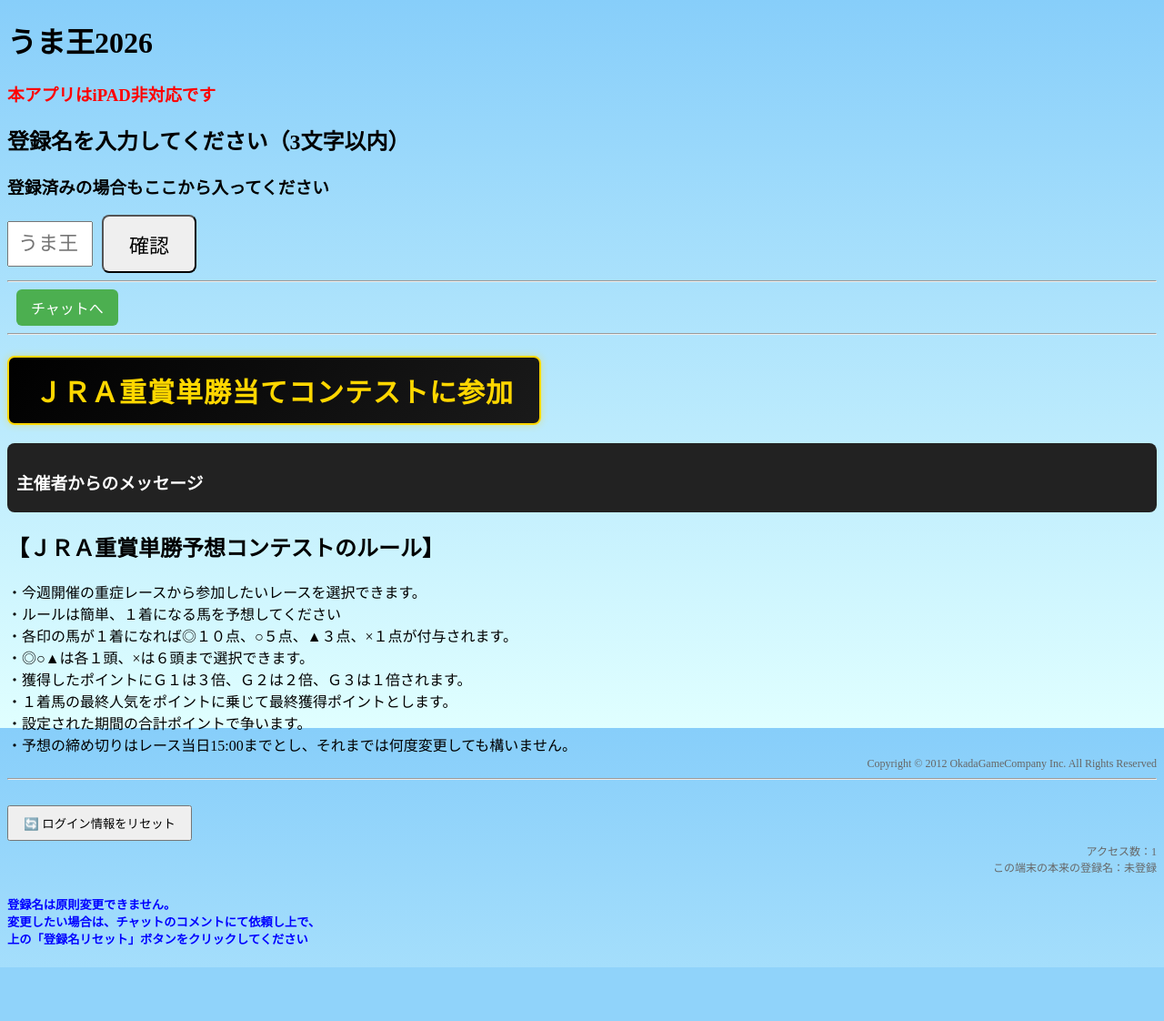
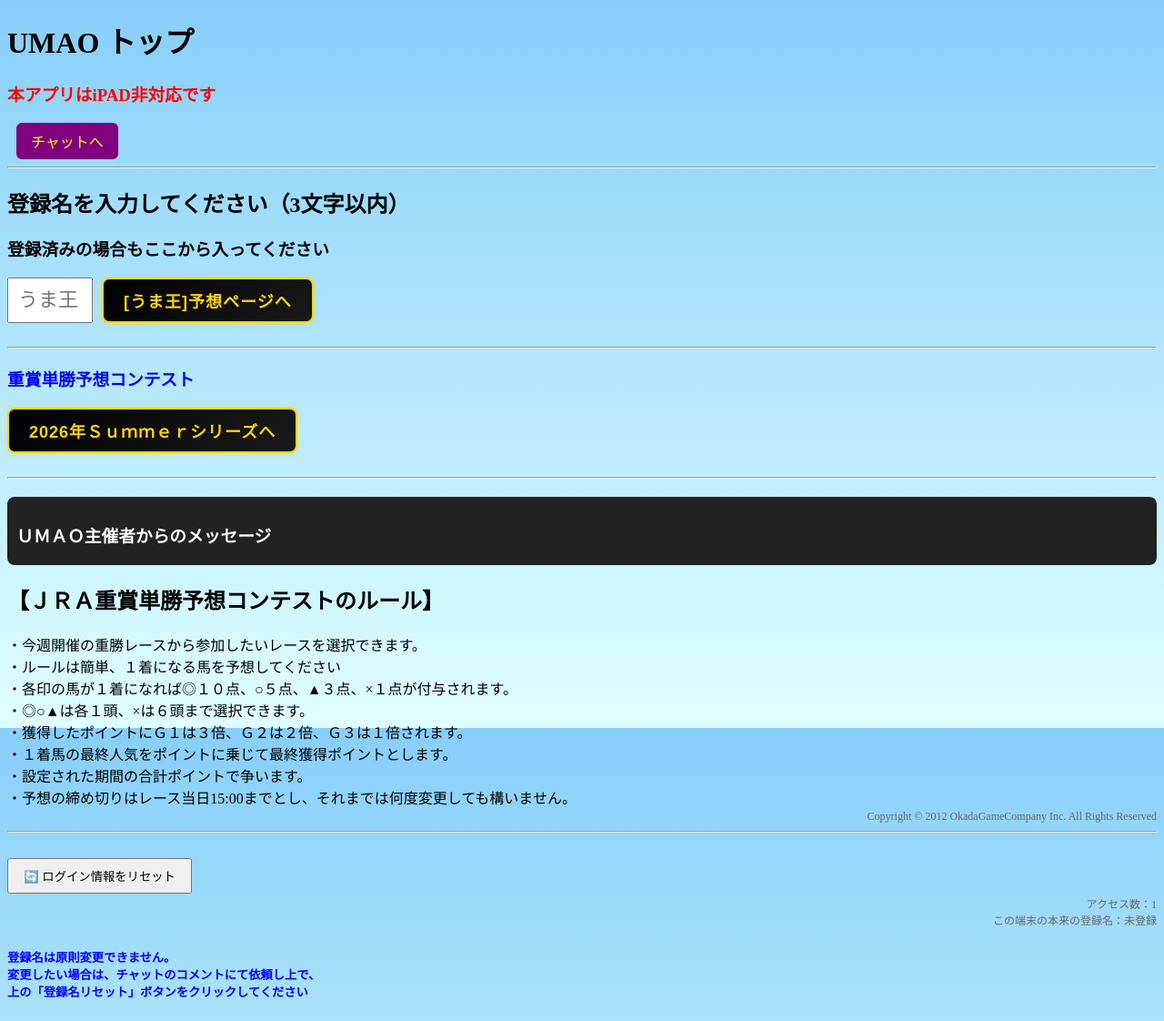
Before and after one commit to udonpakupaku2823-Sakipapa/umao2026-flask, a Flask app: template templates/index.html in a window 1280 px wide. Shown: the whole page at 91% size. Before the commit the page ends 1063 px from the top, so only its background shows below. Run offline with Flask 3, Linux system fonts and the light colour scheme; the template is opened without the code that fills it: most values are stand-ins (such as "Sample title", 1, 10 or a date in 2020); data that the repository does not hold is empty; some libraries are stand-ins or nearby versions.

Commit message:
Add files via upload

```diff
--- a/templates/contest_select.html
+++ b/templates/contest_select.html
@@ -113,11 +113,12 @@
 
     <button onclick="location.href='/'">戻る</button>
 
-    <h1>ＪＲＡ重賞単勝予想コンテスト</h1>
+    <!--<h1>ＪＲＡ重賞単勝予想コンテスト</h1>-->
+    <h1>UMAO 単勝コンテスト</h1>
 
     <div style="margin-top:20px;">
     <h2>【2026年下期大会】</h2>
-    <h3>【第１回Ｓｕｍｍｅｒシリーズ】　7/5北九州記念～9/27スプリンターズＳまでの２７戦</h3>
+    <h3>【第１回Ｓｕｍｍｅｒシリーズ】　7/5北九州記念～9/27スプリンターズＳまでの２８戦</h3>
 
 
 </div>
--- a/templates/index.html
+++ b/templates/index.html
@@ -59,7 +59,8 @@
 
 <body style="background: linear-gradient(to bottom, #87CEFA, #E0FFFF); background-attachment: fixed;">
 
-<h1>うま王2026</h1>
+<!--<h1>うま王2026</h1>-->
+<h1>UMAO トップ</h1>
 
 <h3>
     <div style="color:red; font-weight:bold;">
@@ -67,31 +68,12 @@
     </div>
 </h3>
 
-<h2>登録名を入力してください（3文字以内）</h2>
-<h3>登録済みの場合もここから入ってください</h3>
-
-<div style="display:flex; gap:10px; align-items:center;">
-    <input type="text" id="nickname" maxlength="3"
-           placeholder="うま王"
-           style="font-size:22px; padding:10px; width:90%; max-width:70px;">
-    <button id="registerBtn"
-        style="padding:14px 28px; font-size:22px; border-radius:8px;">
-        確認
-    </button>
-</div>
-
-{% if error %}
-<p style="color:red; margin-top:10px;">{{ error }}</p>
-{% endif %}
-
-<hr>
-
 <a href="/chat" class="chat-button"
    style="
       display:inline-block;
       padding:8px 16px;
-      background:#4CAF50;
-      color:white;
+      background:purple;
+      color:yellow;
       border-radius:6px;
       text-decoration:none;
       margin-left:10px;
@@ -102,7 +84,37 @@
 
 <hr>
 
-<button type="button" onclick="location.href='/contest'"
+<h2>登録名を入力してください（3文字以内）</h2>
+<h3>登録済みの場合もここから入ってください</h3>
+
+<div style="display:flex; gap:10px; align-items:center;">
+    <input type="text" id="nickname" maxlength="3"
+           placeholder="うま王"
+           style="font-size:22px; padding:10px; width:90%; max-width:70px;">
+    <!--<button id="registerBtn"
+        style="padding:14px 28px; font-size:22px; border-radius:8px;">
+        確認
+    </button>-->
+    <form action="/main" method="GET">
+    <input type="hidden" name="nickname" id="nickname-hidden">
+    <button class="black-gold-btn" onclick="
+        document.getElementById('nickname-hidden').value =
+        document.getElementById('nickname').value;
+    ">
+        [うま王]予想ページへ
+    </button>
+</form>
+</div>
+
+{% if error %}
+<p style="color:red; margin-top:10px;">{{ error }}</p>
+{% endif %}
+<br>
+<hr>
+
+
+
+<!--<button type="button" onclick="location.href='/contest'"
     class="black-gold-btn"
     style="
         margin-top: 15px;
@@ -111,7 +123,20 @@
         border-radius: 8px;
     ">
     ＪＲＡ重賞単勝当てコンテストに参加
-</button>
+</button>-->
+
+<h3>
+    <div style="color:blue; font-weight:bold;">
+        重賞単勝予想コンテスト
+    </div>
+</h3>
+
+<form action="/contest" method="GET">
+    <button class="black-gold-btn">2026年Ｓｕｍｍｅｒシリーズへ</button>
+</form>
+<br>
+<hr>
+
 
 <!--<div id="adminMessageArea" style="margin: 20px 0; padding: 10px; background: #222; color: #fff; border-radius: 8px;">
     <h3 style="margin-bottom: 10px;">主催者からのメッセージ</h3>
@@ -125,7 +150,7 @@
          style="position:absolute; top:5px; right:10px; font-size:12px; color:#ccc;">
     </div>
 
-    <h3 style="margin-bottom: 10px;">主催者からのメッセージ</h3>
+    <h3 style="margin-bottom: 10px;">ＵＭＡＯ主催者からのメッセージ</h3>
     <div id="adminComments"></div>
 </div>
 
@@ -168,7 +193,7 @@ db.collection("admin_comments")
 
 <div>
     <h2>【ＪＲＡ重賞単勝予想コンテストのルール】</h2>
-    ・今週開催の重症レースから参加したいレースを選択できます。<br>
+    ・今週開催の重勝レースから参加したいレースを選択できます。<br>
     ・ルールは簡単、１着になる馬を予想してください<br>
     ・各印の馬が１着になれば◎１０点、○５点、▲３点、×１点が付与されます。<br>
     ・◎○▲は各１頭、×は６頭まで選択できます。<br>
```
Also changed, not shown: templates/admin_menu.html (+8 -1 lines), templates/graph.html (+9 -8 lines), templates/main.html (+5 -4 lines).
